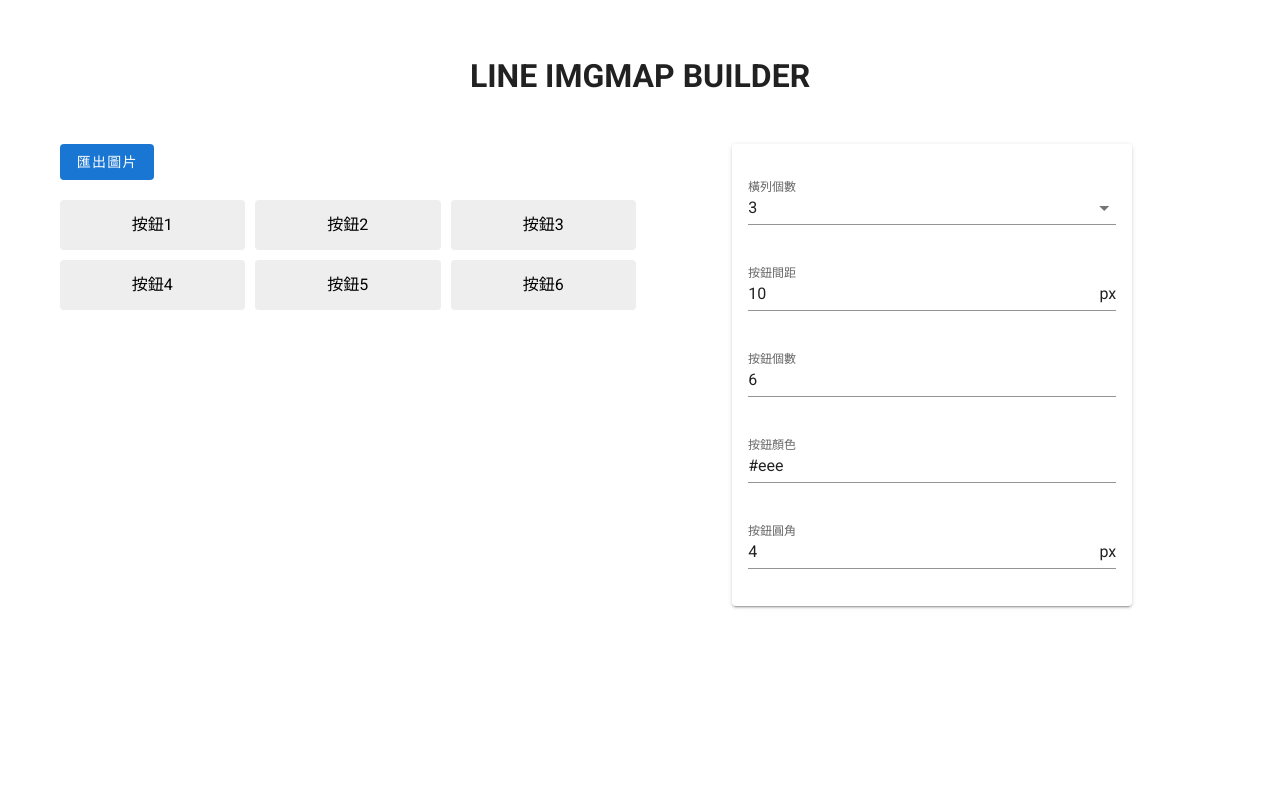
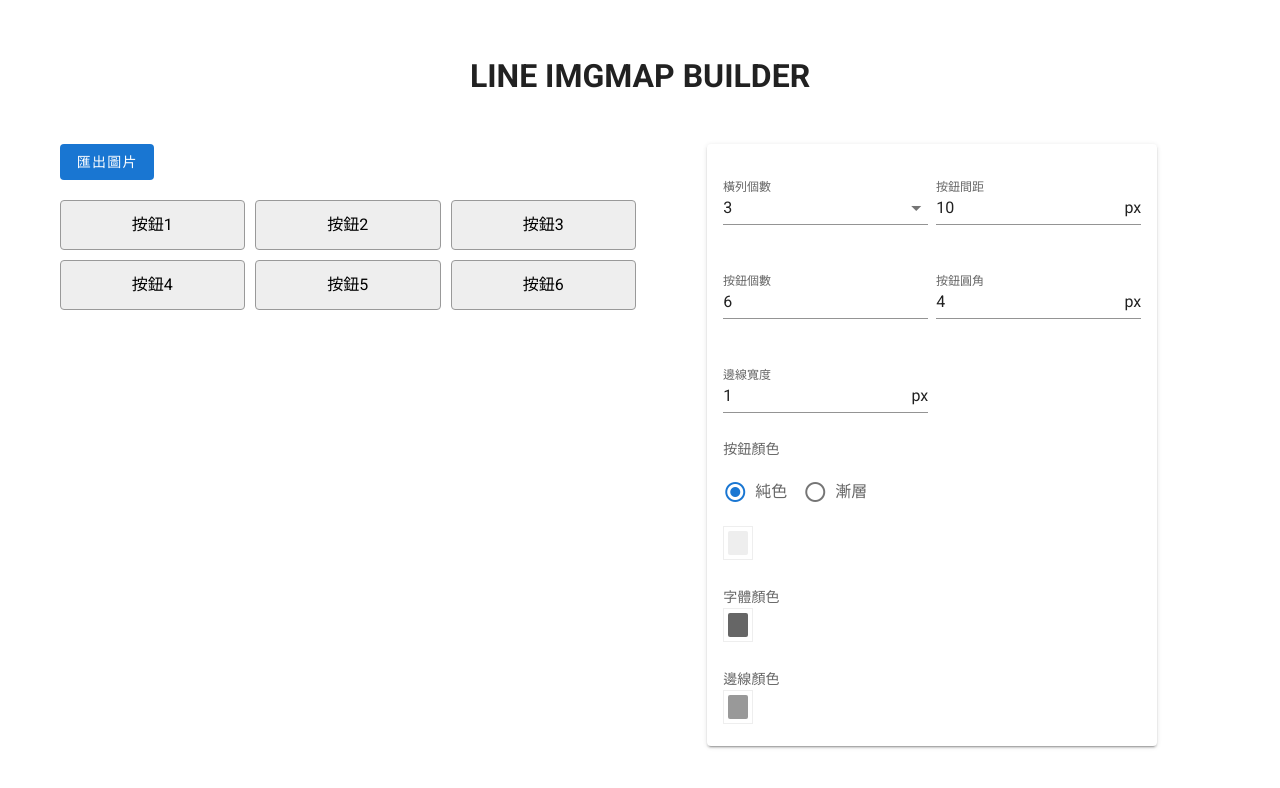
Before and after one commit to linxinemily/line-img_map-builder, a Vue app: page / in a window 1280 px wide. Shown: the top 788 px of the page. Built offline with nearby package versions, Linux system fonts and the light colour scheme.

Commit message:
add color picker

```diff
--- a/src/App.vue
+++ b/src/App.vue
@@ -60,7 +60,13 @@
             >
                 <div
                   class="grid-cell"
-                  :style="{ 'background-color': styleOptions.bgc, 'border-radius': pxSubfixer(styleOptions.bdrs)}"
+                  :style="{
+                      'background': btnBgColor,
+                      'border-radius': pxSubfixer(borderRadius),
+                      'color' : textColor,
+                      'border-color': borderColor,
+                      'border-width': pxSubfixer(borderWidth)
+                    }"
                   v-for="(item, index) in items "
                   :key="index"
                 >
@@ -71,6 +77,8 @@
           <v-flex xs6 d-flex justify-center>
             <v-card max-width="450px" min-width="400px">
               <v-card-text>
+                <v-layout wrap>
+                  <v-flex xs6>
                     <v-select
                       :items="columnItems"
                       label="橫列個數"
@@ -79,6 +87,8 @@
                       item-text="num"
                       v-model="customColumn"
                     ></v-select>
+                  </v-flex>
+                  <v-flex xs6>
                     <v-text-field
                       v-model="customGap"
                       label="按鈕間距"
@@ -86,24 +96,102 @@
                       type="number"
                       suffix="px"
                     ></v-text-field>
+                  </v-flex>
+                  <v-flex xs6>
                     <v-text-field
                       v-model="itemsNum"
                       label="按鈕個數"
                       type="number"
                       class="mt-4 pt-4"
                     ></v-text-field>
+                  </v-flex>
+                  <v-flex xs6>
                     <v-text-field
-                  v-model="styleOptions.bgc"
-                  label="按鈕顏色"
-                  class="mt-4 pt-4"
-                ></v-text-field>
-                <v-text-field
-                  v-model="styleOptions.bdrs"
+                      v-model="borderRadius"
                       label="按鈕圓角"
                       type="number"
                       class="mt-4 pt-4"
                       suffix="px"
                     ></v-text-field>
+                  </v-flex>
+                  <v-flex xs6>
+                    <v-text-field
+                      v-model="borderWidth"
+                      label="邊線寬度"
+                      type="number"
+                      class="mt-4 pt-4"
+                      suffix="px"
+                    ></v-text-field>
+                  </v-flex>
+                </v-layout>
+
+                <div>
+                  <div>按鈕顏色</div>
+                  <v-radio-group v-model="colorPickerMode" row>
+                    <v-radio label="純色" value="single"></v-radio>
+                    <v-radio label="漸層" value="gradient"></v-radio>
+                  </v-radio-group>
+                  <div class="color_picker--single" v-if="colorPickerMode === 'single'">
+                     <div
+                        class="color_picked_box"
+                        @click="showBtnColorPicker = !showBtnColorPicker"
+                      >
+                        <div
+                          class="color_picked_box-inner"
+                          :style="{ 'background-color': singleBgColor }"
+                        ></div>
+                      </div>
+                      <v-color-picker v-show="showBtnColorPicker" v-model="singleBgColor" mode="hexa"></v-color-picker>
+                  </div>
+                  <div class="color_picker--gradient" v-else>
+                      <span>顏色 1</span>
+                      <div
+                        class="color_picked_box"
+                        @click="showBtnGradientPicker_1 = !showBtnGradientPicker_1"
+                      >
+                        <div
+                          class="color_picked_box-inner"
+                          :style="{ 'background-color': gradientBgColor_1 }"
+                        ></div>
+                      </div>
+                      <v-color-picker v-show="showBtnGradientPicker_1" v-model="gradientBgColor_1" mode="hexa"></v-color-picker>
+                      <span>顏色 2</span>
+                      <div
+                        class="color_picked_box"
+                        @click="showBtnGradientPicker_2 = !showBtnGradientPicker_2"
+                      >
+                        <div
+                          class="color_picked_box-inner"
+                          :style="{ 'background-color': gradientBgColor_2 }"
+                        ></div>
+                      </div>
+                      <v-color-picker v-show="showBtnGradientPicker_2" v-model="gradientBgColor_2" mode="hexa"></v-color-picker>
+                  </div>
+                </div>
+                <div class="mt-5 mb-5">
+                  <div>字體顏色</div>
+                  <div
+                    class="color_picked_box"
+                    @click="showTextColorPicker = !showTextColorPicker"
+                  >
+                    <div
+                      class="color_picked_box-inner"
+                      :style="{ 'background-color': textColor }"
+                    ></div>
+                  </div>
+                  <v-color-picker v-show="showTextColorPicker" v-model="textColor" mode="hexa"></v-color-picker>
+                </div>
+                  <div>邊線顏色</div>
+                  <div
+                    class="color_picked_box"
+                    @click="showBorderColorPicker = !showBorderColorPicker"
+                  >
+                    <div
+                      class="color_picked_box-inner"
+                      :style="{ 'background-color': borderColor }"
+                    ></div>
+                  </div>
+                  <v-color-picker v-show="showBorderColorPicker" v-model="borderColor" mode="hexa"></v-color-picker>
               </v-card-text>
             </v-card>
           </v-flex>
@@ -127,22 +215,32 @@
     columnItems: [ 2, 3, 4 ],
     customColumn: 3,
     items: [],
-    dialog: false,
-    templateGap: 10,
     customGap: 10,
-    templateColumns: `repeat(3, 1fr)`,
     itemsNum: 6,
-    styleOptions: {
-      bgc: '#eee',
-      bdrs: 4
-    },
-    bgcColorPicker: false
+    borderRadius: 4,
+    showBtnColorPicker: false,
+    showBtnGradientPicker_1: false,
+    showBtnGradientPicker_2: false,
+    singleBgColor: '#eee',
+    gradientBgColor_1: '#fefefe',
+    gradientBgColor_2: '#eee',
+    showTextColorPicker: false,
+    textColor: '#666',
+    showBorderColorPicker: false,
+    borderColor: '#999',
+    borderWidth: 1,
+    colorPickerMode: 'single'
   }),
   created() {
     for (let i = 0; i < this.itemsNum; i ++){
       this.items.push({
         text: '按鈕' + (i + 1)
       })
+    }
+  },
+  computed: {
+    btnBgColor() {
+      return this.colorPickerMode === 'single' ? this.singleBgColor : `linear-gradient(${this.gradientBgColor_1}, ${this.gradientBgColor_2})`
     }
   },
   watch: {
@@ -165,11 +263,6 @@
     }
   },
   methods: {
-    SetColumnsRows() {
-      this.templateColumns = `repeat(${this.customColumn}, 1fr)`
-      this.dialog = false
-      this.templateGap = this.customGap + 'px'
-    },
     pickBgcColor() {
       this.bgcColorPicker = !this.bgcColorPicker
     },
@@ -190,13 +283,7 @@
             link.download = 'IMGMAP'
             link.click()
           })
-    },
-    // domtoimageload(canvas, el) {
-    //     // const base64 = canvas.toDataURL("image/png")
-    //     el.target.href = canvas.toDataURL("image/png")
-    //     el.target = "_blank"
-    //     el.download = 'IMGMAP'
-    // }
+    }
   }
 };
 </script>
@@ -208,6 +295,7 @@
   background-color: transparent;
   grid-template-columns: repeat(3, 1fr);
   &-cell {
+    border-style: solid;
     background-color: #eee;
     width: 100%;
     height: 50px;
@@ -233,4 +321,16 @@
   color: #fff;
   text-decoration-line: none;
 }
+
+.color_picked_box {
+  margin-right: 10px;
+  border: 1px solid #eee;
+  display: inline-block;
+  &-inner {
+    width: 20px;
+    height: 24px;
+    margin: 4px;
+    border-radius: 2px;
+  }
+}
 </style>
```
Lines whose indentation alone changed are shown as unchanged.
